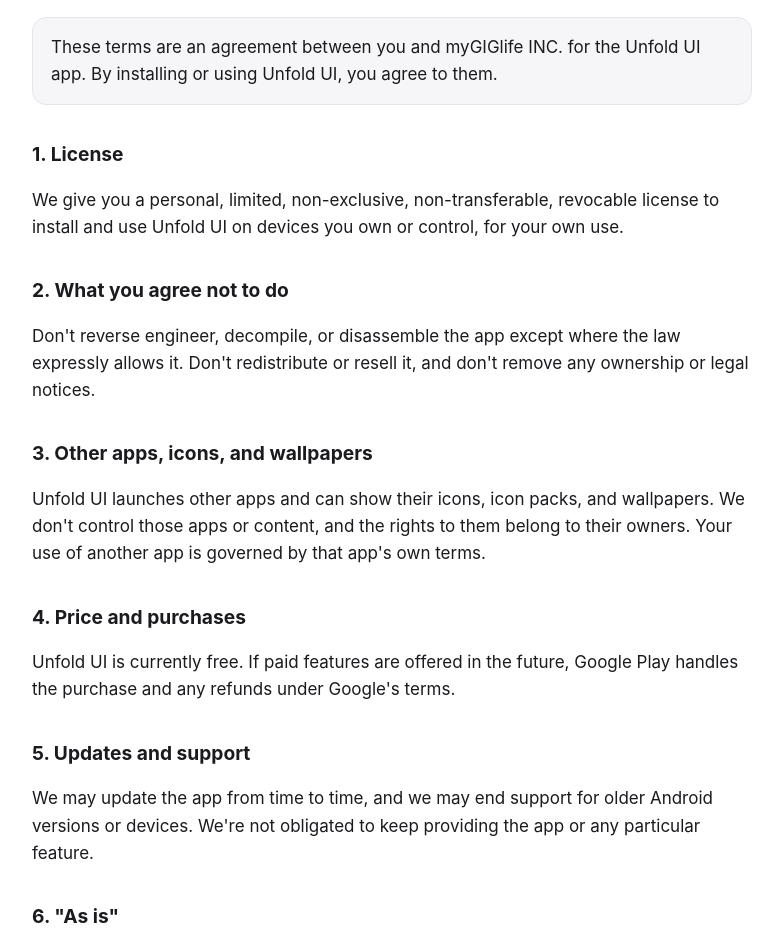
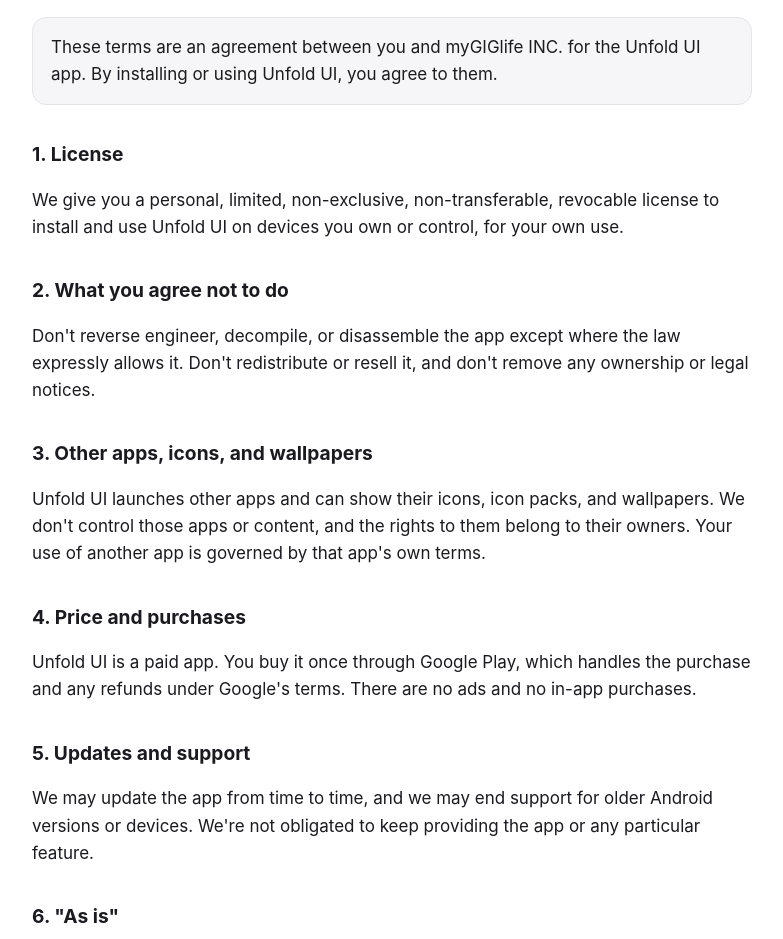
Before and after one commit to myGIGlife-claude/unfold-ui-legal, a plain HTML site: page terms.html in a window 1280 px wide. Shown: the part 158-1097 px from the top of the page, without its empty margins (248-1031 px from the left). Drawn offline with Linux system fonts and the light colour scheme.

Commit message:
Terms: Unfold UI is a paid app (purchases/refunds via Google Play)
Co-Authored-By: Claude Opus 4.8 <noreply@anthropic.com>
Claude-Session: https://claude.ai/code/session_011tTkBvGGHHJUjYC44VyLuA

```diff
--- a/terms.html
+++ b/terms.html
@@ -28,7 +28,7 @@
   <p>Unfold UI launches other apps and can show their icons, icon packs, and wallpapers. We don't control those apps or content, and the rights to them belong to their owners. Your use of another app is governed by that app's own terms.</p>
 
   <h2>4. Price and purchases</h2>
-  <p>Unfold UI is currently free. If paid features are offered in the future, Google Play handles the purchase and any refunds under Google's terms.</p>
+  <p>Unfold UI is a paid app. You buy it once through Google Play, which handles the purchase and any refunds under Google's terms. There are no ads and no in-app purchases.</p>
 
   <h2>5. Updates and support</h2>
   <p>We may update the app from time to time, and we may end support for older Android versions or devices. We're not obligated to keep providing the app or any particular feature.</p>
```
